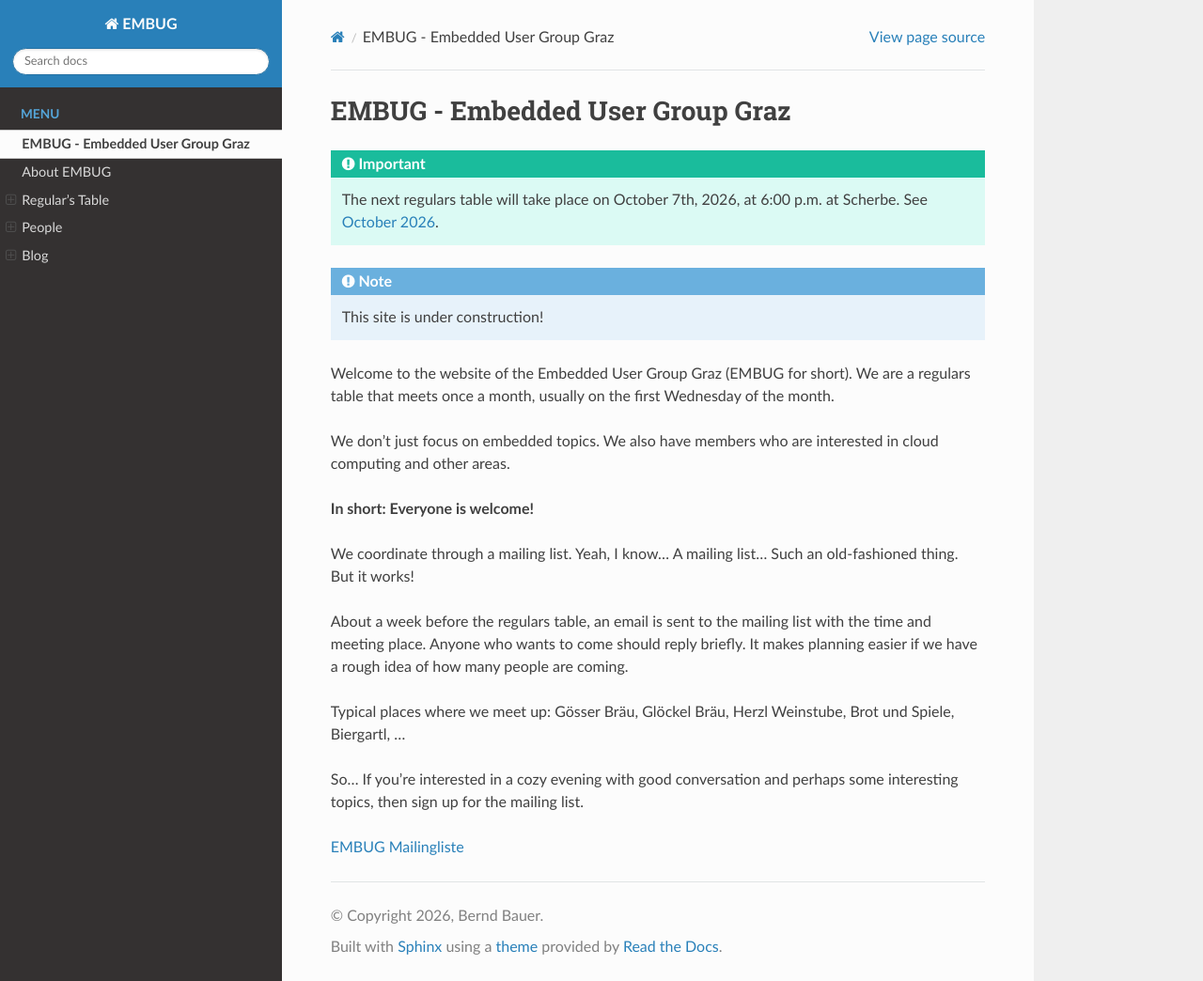
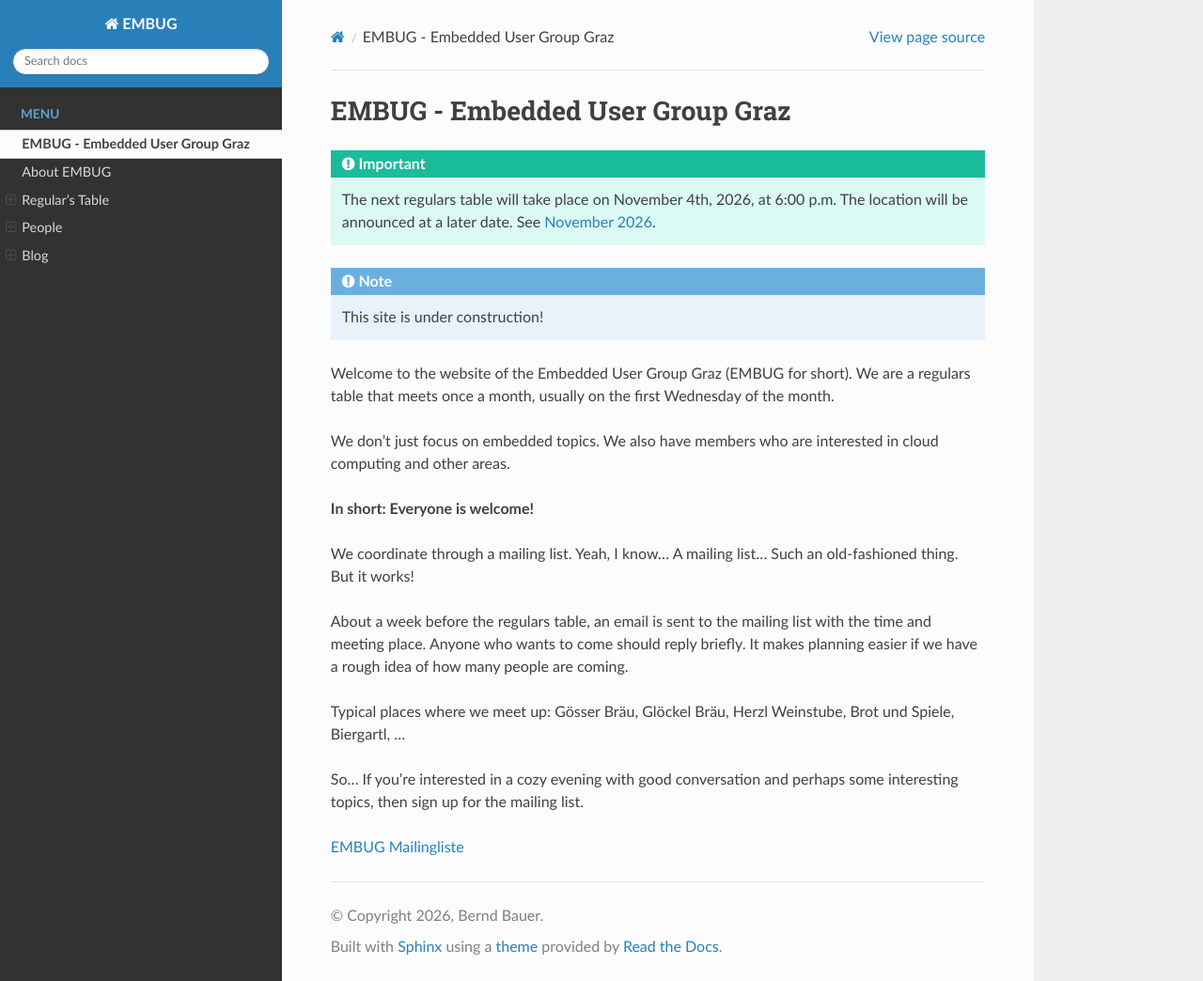
Before and after one commit to embug-org/website, a Sphinx documentation site: the page built from source/index.rst, in a window 1280 px wide and 1044 px high. Shown: the whole window at 94% size. Built offline with Sphinx 7.4.7 and the Read the Docs theme 3.1.0, drawn with Linux system fonts in a browser that asks for light colours.

Commit message:
RT November 26: Added page and updated index

```diff
--- a/source/index.rst
+++ b/source/index.rst
@@ -13,8 +13,9 @@
    /blog/index
 
 .. important::
-   The next regulars table will take place on October 7th, 2026, at 6:00 p.m. at Scherbe.
-   See :doc:`October 2026 <regulars_table/2026/10_october>`.
+   The next regulars table will take place on November 4th, 2026, at 6:00 p.m.
+   The location will be announced at a later date.
+   See :doc:`November 2026 <regulars_table/2026/11_november>`.
 
 .. note::
    This site is under construction!
--- /dev/null
+++ b/source/regulars_table/2026/11_november.rst
@@ -0,0 +1,5 @@
+November 2026
+=============
+
+The next regulars table will take place on November 4th, 2026, at 6:00 p.m.
+The location will be announced at a later date.
--- a/source/regulars_table/2026/index.rst
+++ b/source/regulars_table/2026/index.rst
@@ -10,3 +10,4 @@
    /regulars_table/2026/08_august
    /regulars_table/2026/09_september
    /regulars_table/2026/10_october
+   /regulars_table/2026/11_november
--- a/source/regulars_table/index.rst
+++ b/source/regulars_table/index.rst
@@ -3,5 +3,5 @@
 
 .. toctree::
 
-   Next Regulars Table </regulars_table/2026/10_october>
+   Next Regulars Table </regulars_table/2026/11_november>
    /regulars_table/2026/index
```
